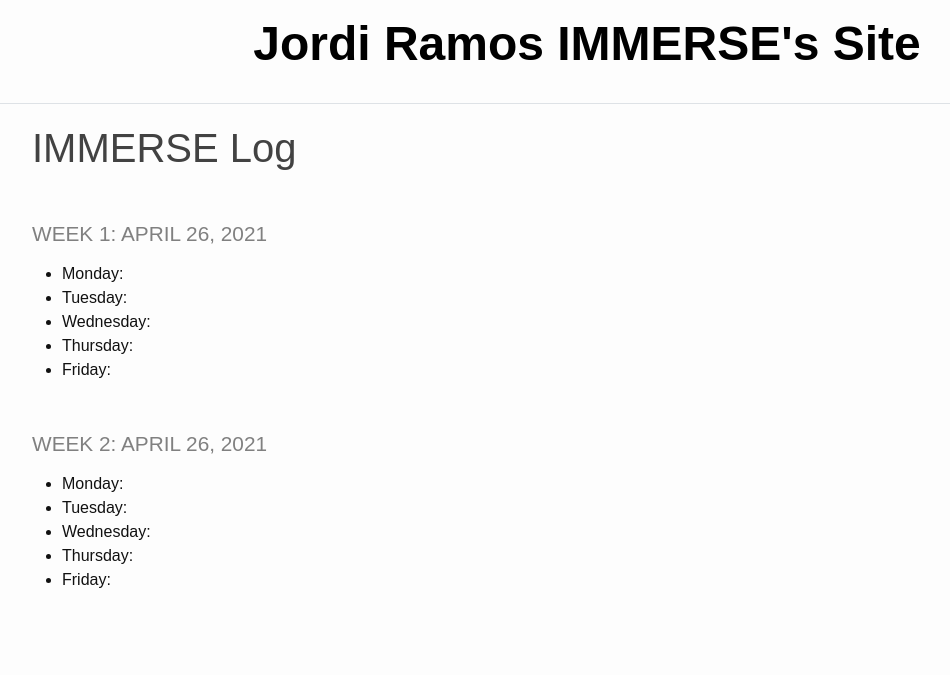
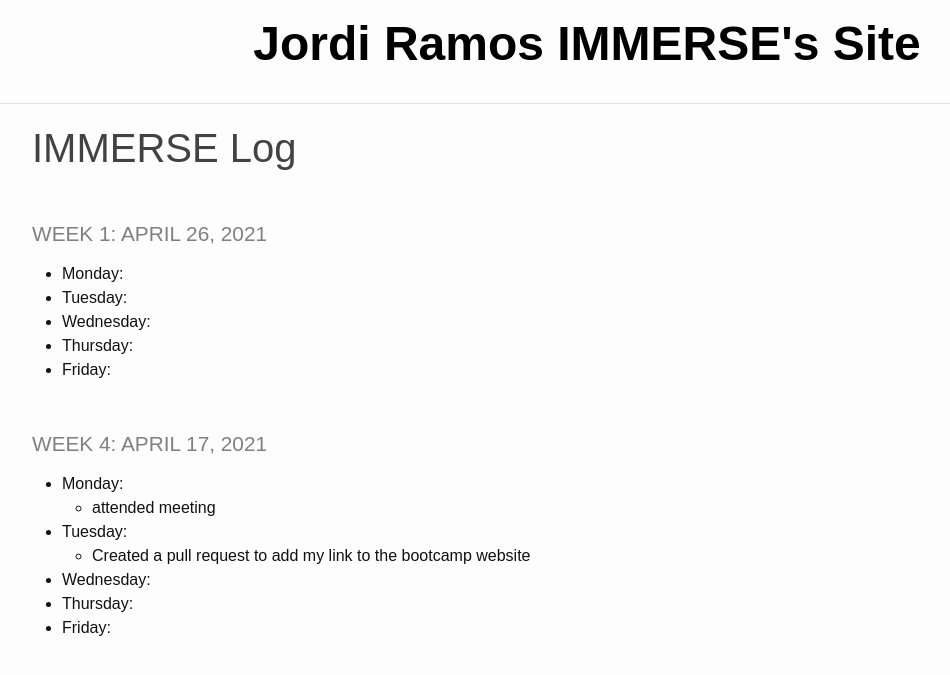
Before and after one commit to jordi1215/jordi1215.github.io, a Jekyll site: the page built from _pages/log.md, in a window 1280 px wide. Shown: the top 675 px of the page, without its empty margins (53-1003 px from the left). Built offline with Jekyll 4.4.1, drawn with Linux system fonts in a browser that asks for light colours.

Commit message:
added my tuesday log

```diff
--- a/_pages/log.md
+++ b/_pages/log.md
@@ -11,10 +11,12 @@ title: IMMERSE Log
 * **Thursday**:
 * **Friday**:
 
-### Week 2: April 26, 2021
+### Week 4: April 17, 2021
 
 * **Monday**:
+    * attended meeting
 * **Tuesday**:
+    * Created a pull request to add my link to the bootcamp website
 * **Wednesday**:
 * **Thursday**:
 * **Friday**:
```
